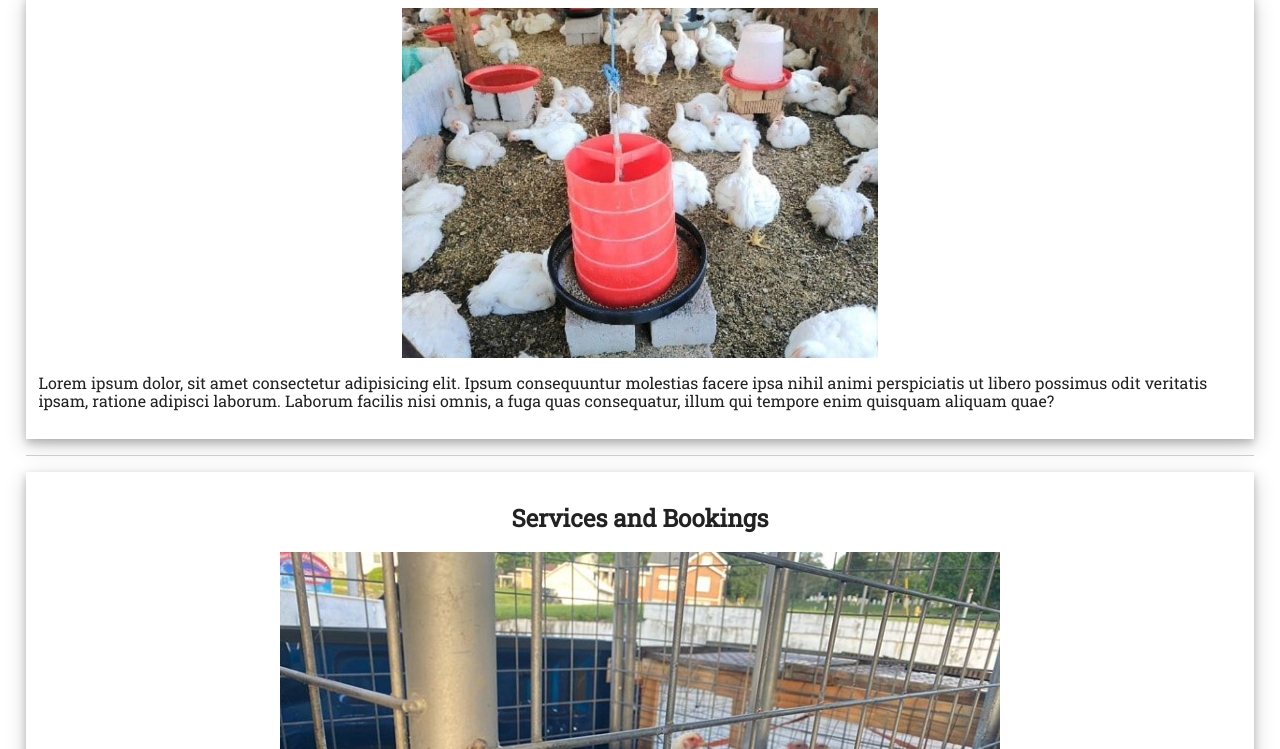
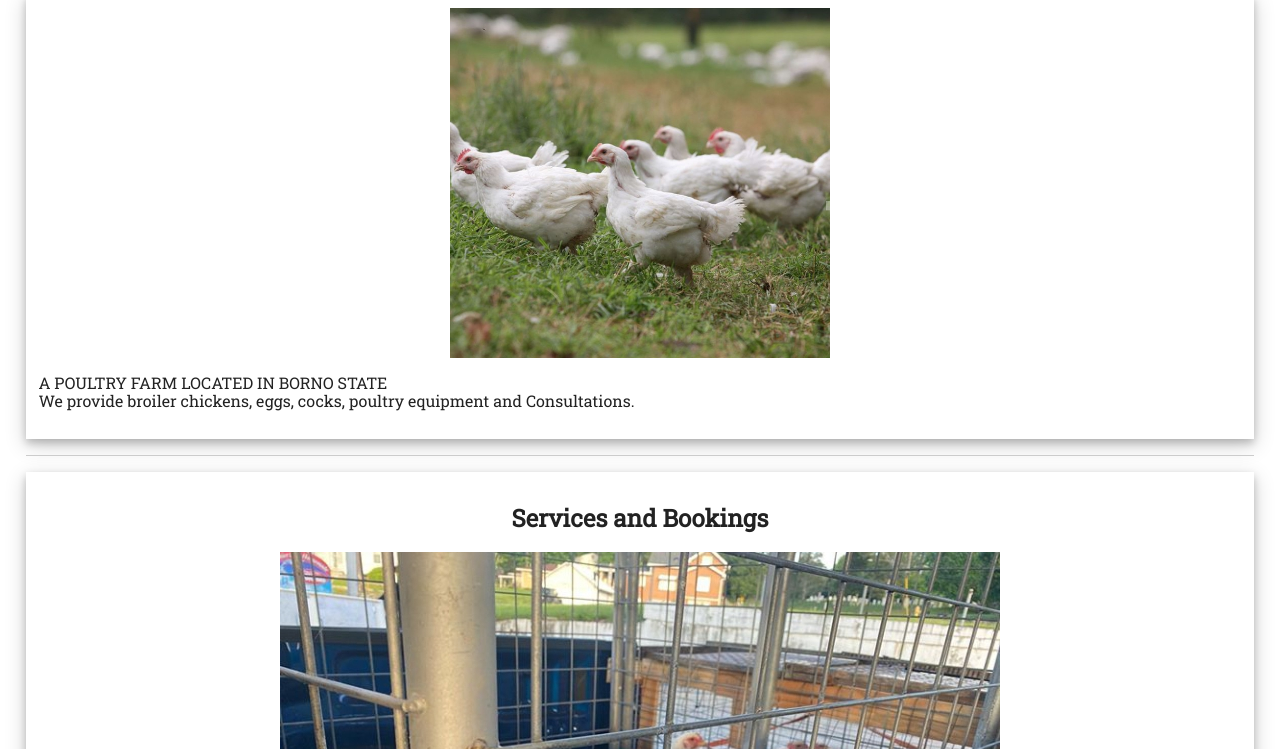
Before and after one commit to iamnur/lightbirds, a website built with Parcel: page index.html in a window 1280 px wide. Shown: the part 51-800 px from the top of the page. Built offline with nearby package versions, Linux system fonts and the light colour scheme.

Commit message:
page update

```diff
--- a/index.html
+++ b/index.html
@@ -61,17 +61,14 @@
           <div class="intro">
            <div class="polaroid">
             <img class="mySlides" style="height: 350px;" src="/img/cock1.jpg" alt="poultry bird" />
-            <img class="mySlides" style="height: 350px;" src="/img/broiler5.jpg">
+            <img class="mySlides" style="height: 350px;" src="/img/broiler2.jpg">
             <img class="mySlides" style="height: 350px;" src="/img/broiler3.jpg">
             <img class="mySlides" style="height: 350px;" src="/img/egg1.jpg">
             <img class="mySlides" style="height: 350px;" src="/img/egg2.jpg">
 
             <p class="lead">
-              Lorem ipsum dolor, sit amet consectetur adipisicing elit. Ipsum
-              consequuntur molestias facere ipsa nihil animi perspiciatis ut
-              libero possimus odit veritatis ipsam, ratione adipisci laborum.
-              Laborum facilis nisi omnis, a fuga quas consequatur, illum qui
-              tempore enim quisquam aliquam quae?
+              A POULTRY FARM LOCATED IN BORNO STATE <br>
+              We provide broiler chickens, eggs, cocks, poultry equipment and Consultations.
             </p>
           </div>
           </div>
--- a/js/main.js
+++ b/js/main.js
@@ -39,5 +39,5 @@ function carousel() {
     slideIndex = 1;
   }
   x[slideIndex - 1].style.display = "block";
-  setTimeout(carousel, 4000); // Change image every 4 seconds
+  setTimeout(carousel, 3000); // Change image every 3 seconds
 }
```
